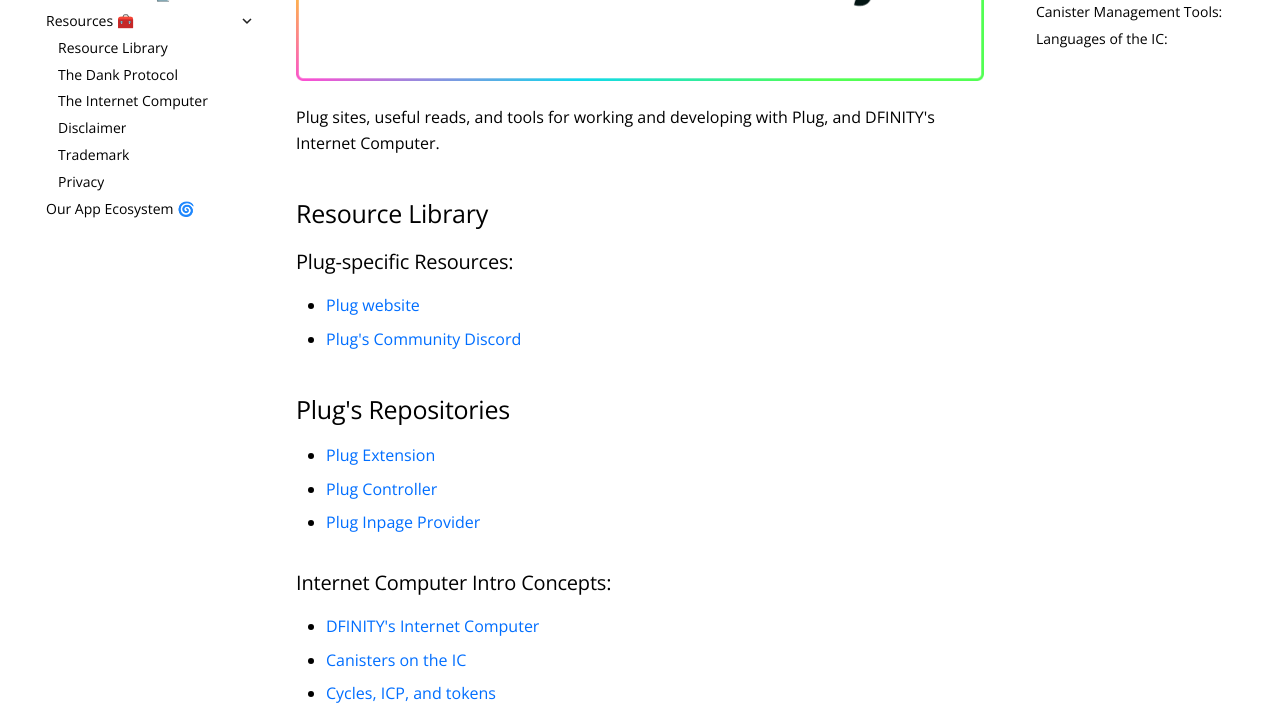
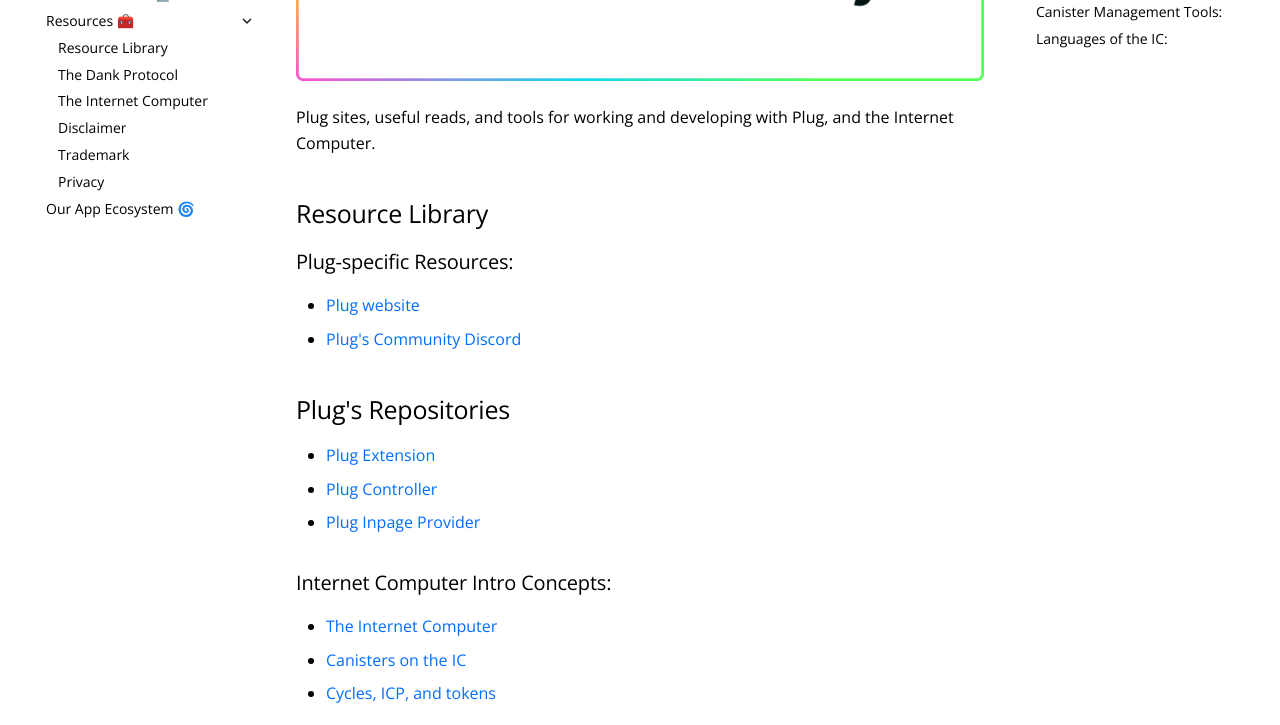
Before and after one commit to Psychedelic/plug-docs, an MkDocs documentation site: the page built from docs/resources/library.md, in a window 1280 px wide and 1360 px high. Shown: the part 256-981 px from the top of the window. Built offline with MkDocs 1.6.1 and Material for MkDocs 9.7.7, drawn with Linux system fonts in a browser that asks for light colours; comment, search, counter and statistics services are not loaded.

Commit message:
minor typo

```diff
--- a/docs/resources/library.md
+++ b/docs/resources/library.md
@@ -6,7 +6,7 @@
 
 ![](imgs/library.png)
 
-Plug sites, useful reads, and tools for working and developing with Plug, and DFINITY's Internet Computer.
+Plug sites, useful reads, and tools for working and developing with Plug, and the Internet Computer.
 
 ## Resource Library
 
@@ -20,7 +20,7 @@
 - [Plug Inpage Provider](https://github.com/Psychedelic/plug-inpage-provider)
 
 ### Internet Computer Intro Concepts:
-- [DFINITY's Internet Computer](https://github.com/FleekHQ/plug-extension)
+- [The Internet Computer](https://github.com/FleekHQ/plug-extension)
 - [Canisters on the IC](https://www.youtube.com/watch?v=LKpGuBOXxtQ)
 - [Cycles, ICP, and tokens](https://medium.com/dfinity/the-internet-computers-token-economics-an-overview-29e238bd1d83)
 
```
